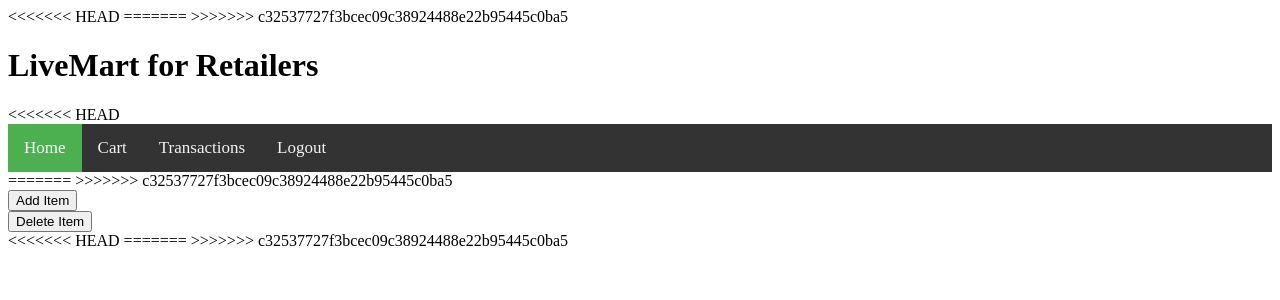
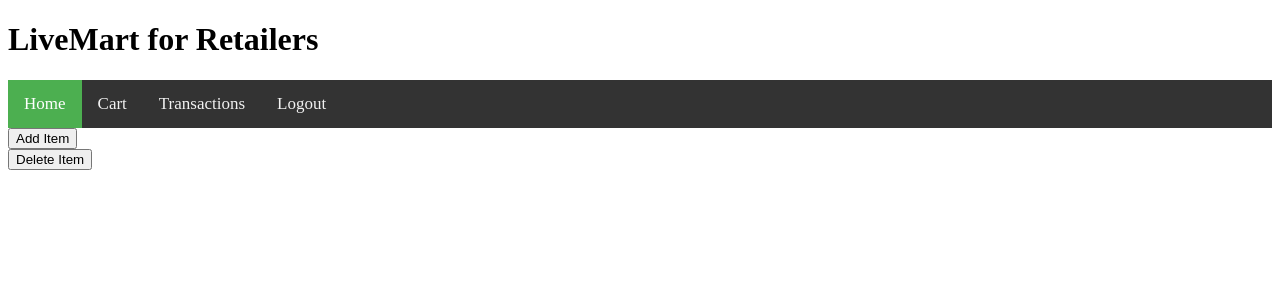
Before and after one commit to Maha-Muthu/LiveMART, a Flask app: page /retailerHome in a window 1280 px wide. Shown: the top 300 px of the page. Run offline with Flask 2, Linux system fonts and the light colour scheme.

Commit message:
fixed merge conflict

```diff
--- a/OnlineDelivery/templates/RetailerHome.html
+++ b/OnlineDelivery/templates/RetailerHome.html
@@ -1,19 +1,12 @@
 <!DOCTYPE html>
 <html>
     <head>
-<<<<<<< HEAD
-        <title>WholesalerHomePage</title>
-    </head>
-
-=======
         <title>RetailHomePage</title>
     </head>
->>>>>>> c32537727f3bcec09c38924488e22b95445c0ba5
     <body>
         <h1>
             LiveMart for Retailers
         </h1>
-<<<<<<< HEAD
         <div class="topnav">
             <a class="active" href="#home">Home</a>
             <a href="#Cart">Cart</a>
@@ -21,9 +14,7 @@
             <a href="#Logout">Logout</a>
           </div>
           <link rel="stylesheet" href="../static/css/navbar.css">
-=======
 
->>>>>>> c32537727f3bcec09c38924488e22b95445c0ba5
         <form method = "post" action = "{{ url_for('wholesalerAddItem') }}">
             <button type="submit">
                 Add Item
@@ -36,12 +27,3 @@
             </button>
         </form>
     </body>
-<<<<<<< HEAD
-</html>
-
-
-
-
-=======
-</html>
->>>>>>> c32537727f3bcec09c38924488e22b95445c0ba5
```
